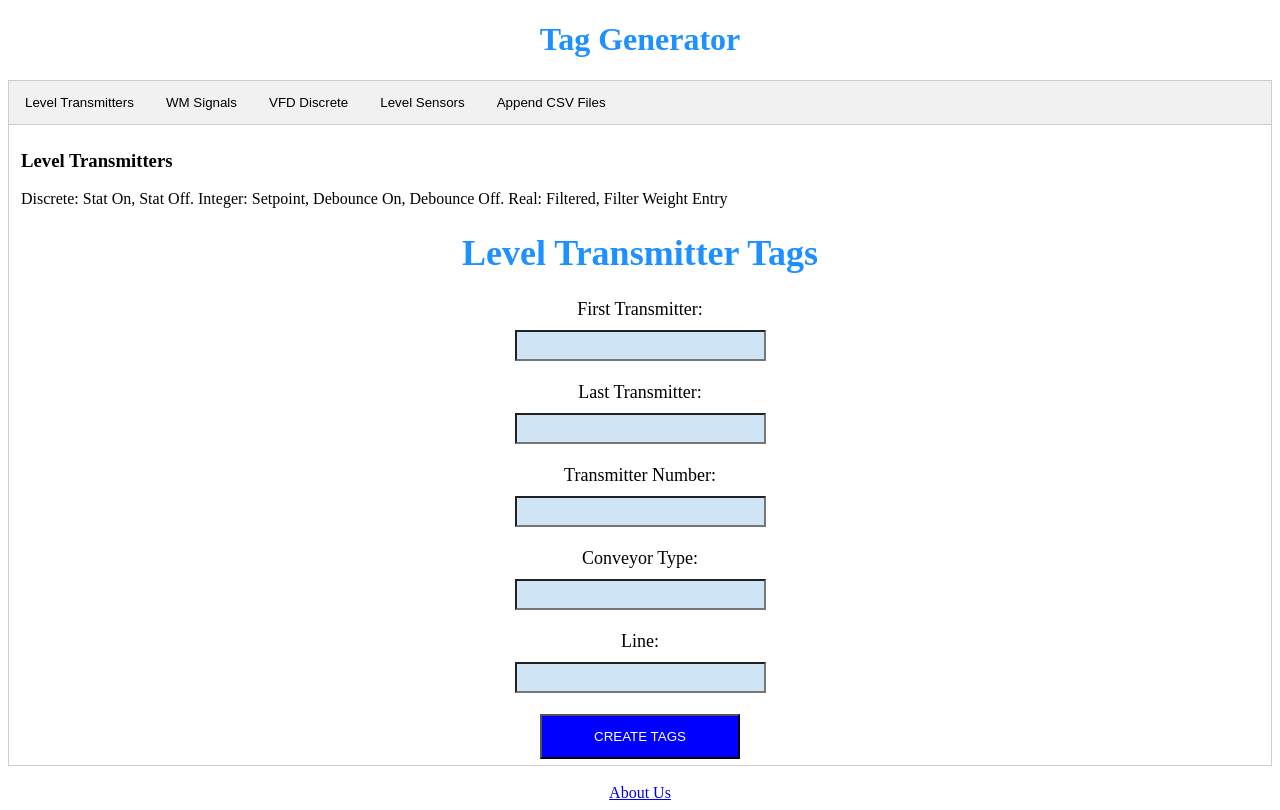
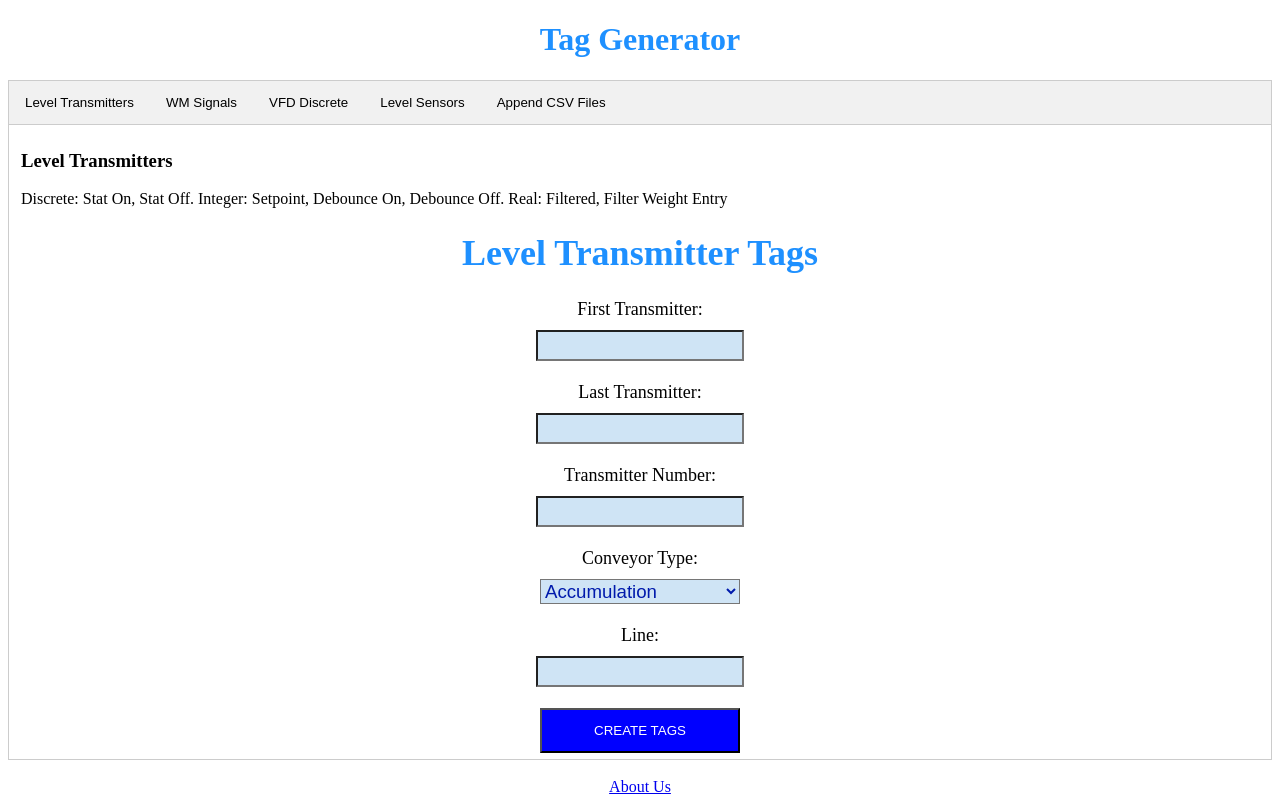
Before and after one commit to sebasalvarez13/ww-tag-generation, a Flask app: page / in a window 1280 px wide, after a click on "Level Transmitters". Run offline with Flask 2, Linux system fonts and the light colour scheme.

Commit message:
Created select element for conveyor type in LT tab only. Pending box styling

```diff
--- a/templates/index.html
+++ b/templates/index.html
@@ -10,11 +10,24 @@
   input{
     background-color: rgb(207, 228, 245);
     height: 25px;
+    width: 200px;
     font-size: 14pt;
     color: rgb(0, 26, 172);
     display: inline-flex;
     flex-direction: column;
     margin-top: 10px;
+  }
+  select{
+    background-color: rgb(207, 228, 245);
+    height: 25px;
+    width: 200px;
+    font-size: 14pt;
+    color: rgb(0, 26, 172);
+    display: inline-flex;
+    flex-direction: column;
+    margin-top: 10px;
+
+
   }
   head{
     background-color: rgb(173, 230, 195);
@@ -22,6 +35,7 @@
   body{
     background-color: rgb(255, 255, 255);
   }
+
 </style>
 <center>
   <h1 style="color: DodgerBlue">Tag Generator</h1>
@@ -50,11 +64,27 @@
     	<font color="black" size="4" style="font-family: avenir">
     		<h1 style="color: DodgerBlue">Level Transmitter Tags</h1>
     		<!--body bgcolor="white"-->
-    			<form action="/LTTags" autocomplete="on" method = "POST" enctype="multipart/form-data">
+    			<form action="/LTTags" autocomplete="off" method = "POST" enctype="multipart/form-data">
     		  		First Transmitter:<br> <input type="number" name="first_transmitter" ><br><br>
     		  		Last Transmitter:<br> <input type="number" name="last_transmitter" ><br><br>
     		  		Transmitter Number:<br> <input type="number" name="transmitter_number" ><br><br>
-    		  		Conveyor Type:<br> <input type="text" name="conveyor_type"><br><br>
+
+    		  		Conveyor Type:<br>
+              <label for="conveyors"></label>
+              <!--input type="text" name="conveyor_type"><br><br-->
+              <!--input list="conveyors" name="conveyor_type"><br><br-->
+              <!--div class="custom-select" style="width:200px;"-->
+                <select name="conveyor_type">
+                  <option value="Accumulation">Accumulation</option>
+                  <option value="Transfer">Transfer</option>
+                  <option value="Distribution">Distribution</option>
+                  <option value="Weigher Feeder">Weigher Feeder</option>
+                  <option value="Modulation">Modulation</option>
+                </select>
+
+              <!--/div-->
+              <br><br>
+
     		  		Line:<br> <input type="text" name="line"><br><br>
 
     		  		<button type="submit" style="background: blue; height: 45px; width: 200px; color: white; size: 5; font: oblique;">CREATE TAGS</button>
```
